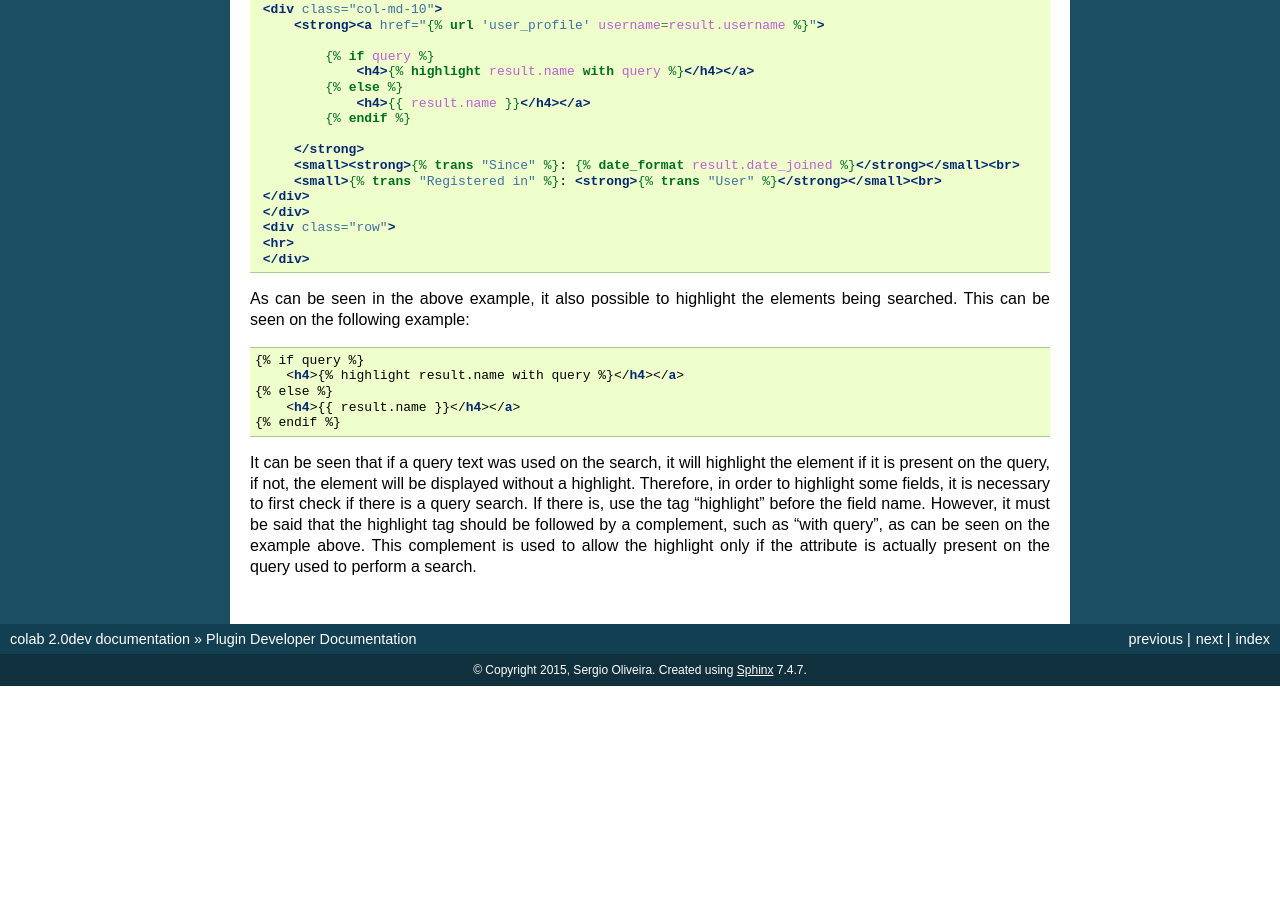
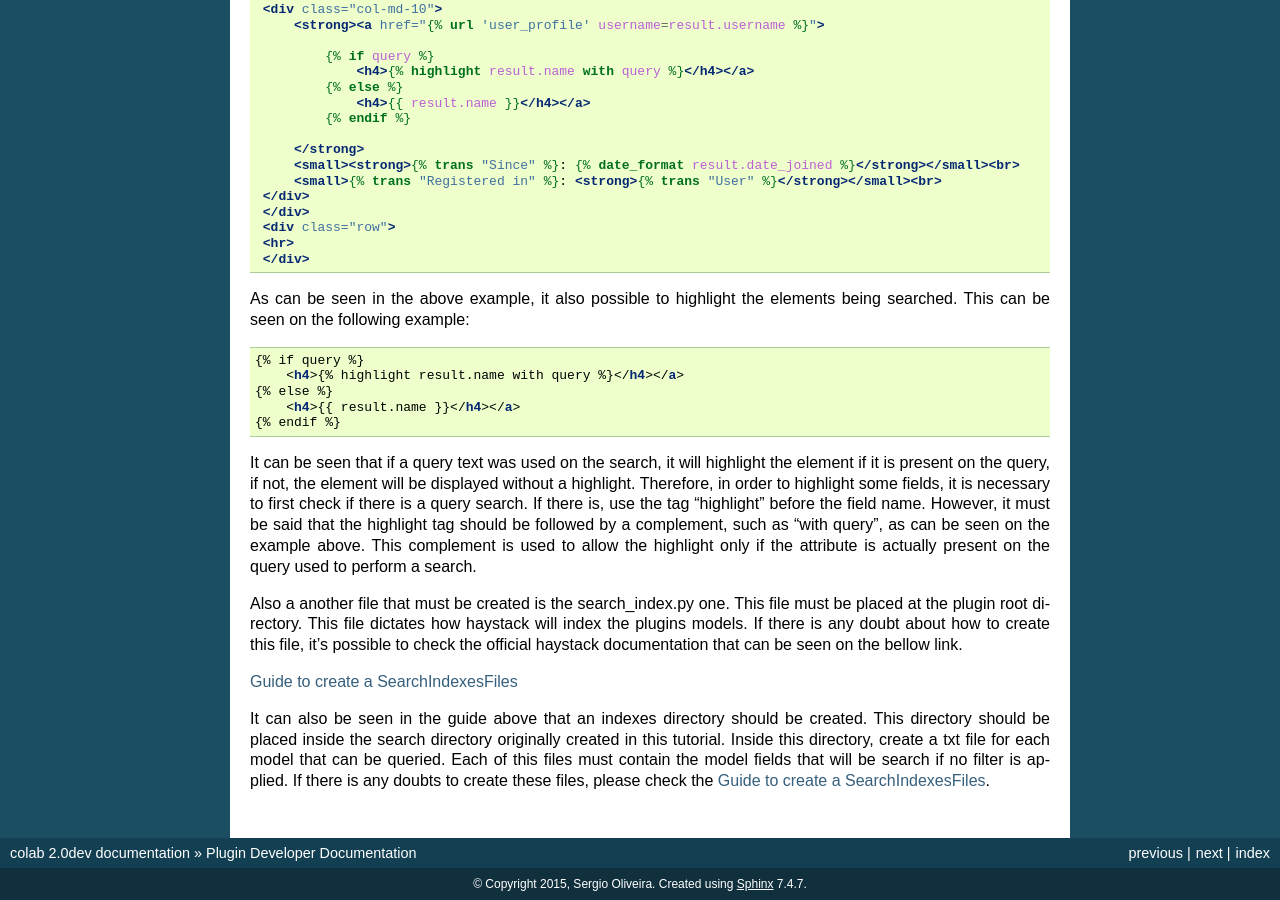
Before and after one commit to colab/colab, a Sphinx documentation site: the page built from docs/source/plugindev.rst, in a window 1280 px wide and 900 px high, scrolled down 1719 px. Built offline with Sphinx 7.4.7, drawn with Linux system fonts in a browser that asks for light colours; formulas are drawn with MathJax 3; before the commit the page ends 2405 px from its top, so only the background shows below that.

Commit message:
Update Search Documentation
Signed-off-by: Alexandre Barbosa <alexandreab@live.com>
Signed-off-by: Lucas Moura <lucas.moura128@gmail.com>

```diff
--- a/docs/source/plugindev.rst
+++ b/docs/source/plugindev.rst
@@ -145,3 +145,20 @@ the element will be displayed without a highlight. Therefore, in order to highli
 to first check if there is a query search. If there is, use the tag "highlight" before the field name. However, it
 must be said that the highlight tag should be followed by a complement, such as "with query", as can be seen on the example
 above. This complement is used to allow the highlight only if the attribute is actually present on the query used to perform a search.
+
+Also a another file that must be created is the search_index.py one. This file
+must be placed at the plugin root directory. This file dictates how haystack
+will index the plugins models. If there is any doubt about how to create this
+file, it's possible to check the official haystack documentation that can be
+seen on the bellow link.
+
+`Guide to create a SearchIndexesFiles`_
+
+.. _`Guide to create a SearchIndexesFiles`: http://django-haystack.readthedocs.org/en/v2.4.0/tutorial.html#creating-searchindexes
+
+It can also be seen in the guide above that an indexes directory should be
+created. This directory should be placed inside the search directory originally
+created in this tutorial. Inside this directory, create a txt file for each
+model that can be queried. Each of this files must contain the model fields that
+will be search if no filter is applied. If there is any doubts to create these
+files, please check the `Guide to create a SearchIndexesFiles`_.
```
